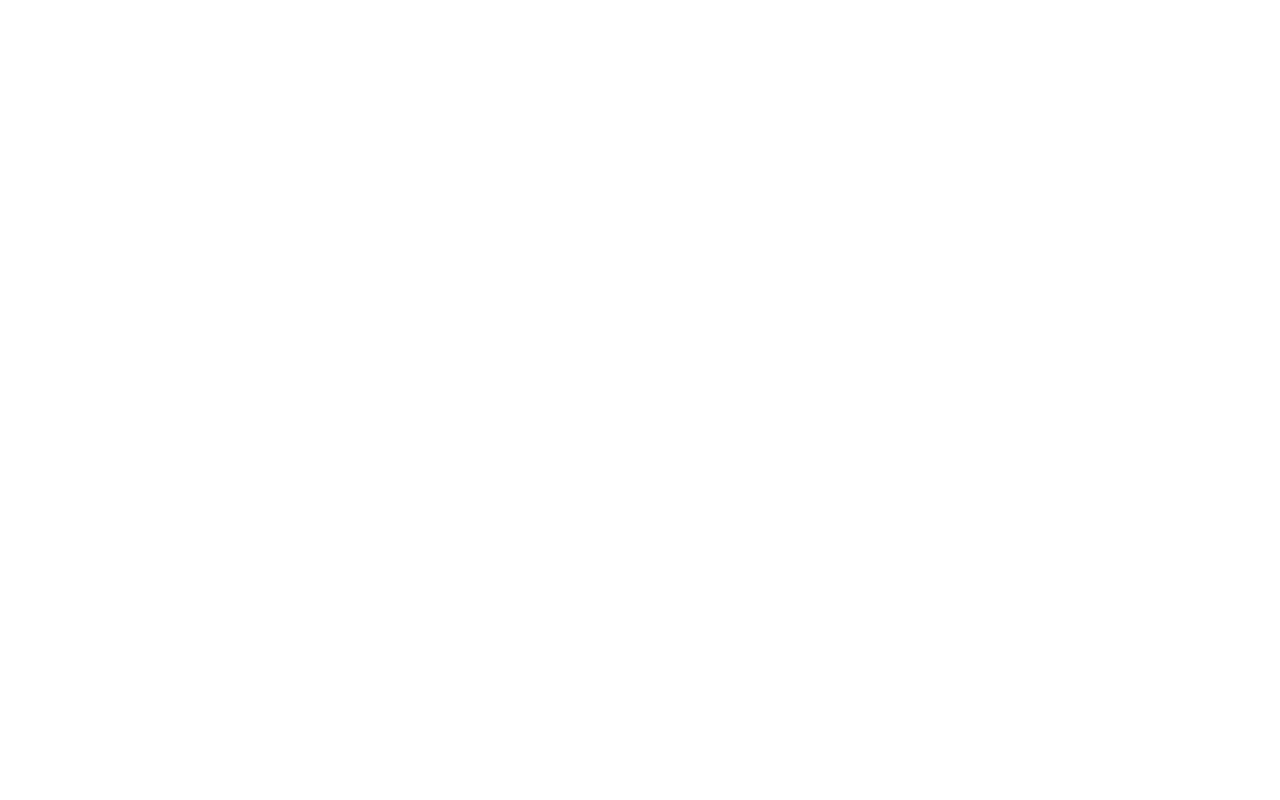
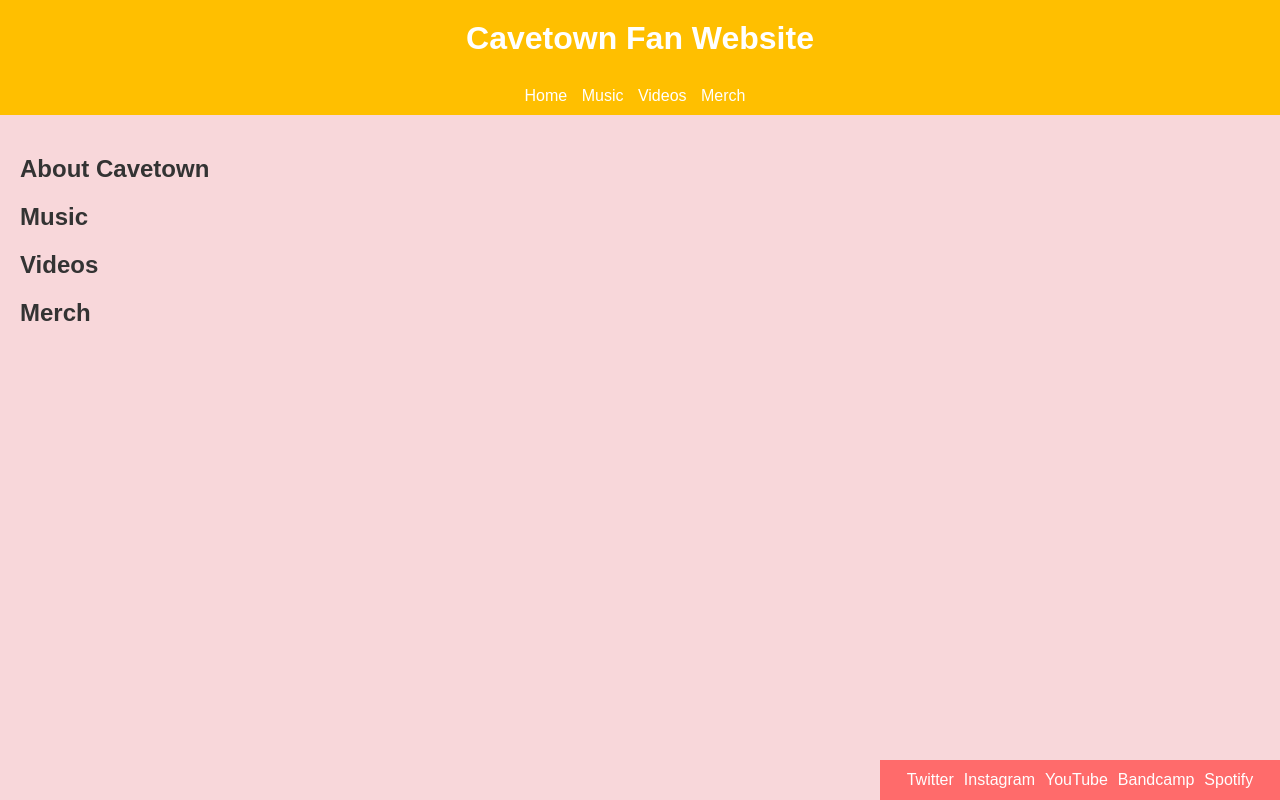
Before and after one commit to ThomasH03/WebDev-Project, a plain HTML site: page Website/index.html in a window 1280 px wide. Drawn offline with Linux system fonts and the light colour scheme.

Commit message:
Template Created
I have designed a basic template based off one of my figma designs (im not fully sure about the colours yet but i can always change it late), it contains the header, footer and a content section with the stuff in the content area being the stuff for each page.

I also done some CSS for things like colouring and positioning of everything.

Also added some basic things like a non functional nav bar, the social media links and the colours.

```diff
--- a/Website/index.html
+++ b/Website/index.html
@@ -1,11 +1,37 @@
 <!DOCTYPE html>
-<html lang="en">
+<html>
 <head>
-    <link rel="stylesheet" type="text/css" href="styles.css" />
-    <title>Favorite Media</title>
+  <title>Cavetown Fan Website</title>
+  <link rel="stylesheet" type="text/css" href="styles.css">
 </head>
 <body>
+  <div class="header">
+    <h1>Cavetown Fan Website</h1>
+  </div>
 
-    <script src="index.js"></script>
+  <div class="nav">
+    <ul>
+      <li><a href="#">Home</a></li>
+      <li><a href="#">Music</a></li>
+      <li><a href="#">Videos</a></li>
+      <li><a href="#">Merch</a></li>
+    </ul>
+  </div>
+
+  <div class="content">
+    <h2>About Cavetown</h2>
+    <h2>Music</h2>
+    <h2>Videos</h2>
+    <h2>Merch</h2>
+
+  <div class="social-media">
+    <ul class="social-media">
+      <li><a href="https://twitter.com/cavetown">Twitter</a></li>
+      <li><a href="https://www.instagram.com/lemon.socks/">Instagram</a></li>
+      <li><a href="https://www.youtube.com/channel/UCj_Y-xJ2DRDGP4ilfzplCOw">YouTube</a></li>
+      <li><a href="https://cavetown.bandcamp.com/">Bandcamp</a></li>
+      <li><a href="https://open.spotify.com/artist/2hR4h1Cao2ueuI7Cx9c7V8">Spotify</a></li>
+    </ul>
+  </div>
 </body>
 </html>
--- a/Website/styles.css
+++ b/Website/styles.css
@@ -0,0 +1,95 @@
+body {
+  font-family: Arial, sans-serif;
+  background-color: #FAFA33; /* Yellow */
+  margin: 0;
+  padding: 0;
+}
+
+.html {
+  color: #333333; /* Gray */
+}
+
+.header {
+  background-color: #FFBF00; /* Orange */
+  padding: 20px;
+  text-align: center;
+}
+
+.header h1 {
+  color: #FFFFFF; /* White */
+  margin: 0;
+}
+
+.nav {
+  background-color: #FFBF00; /* Orange */
+  padding: 10px 0;
+  text-align: center;
+}
+
+.nav ul {
+  list-style-type: none;
+  margin: 0;
+  padding: 0;
+}
+
+.nav ul li {
+  display: inline;
+  margin-right: 10px;
+}
+
+.nav ul li a {
+  text-decoration: none;
+  color: #fff; /* White */
+}
+
+.nav ul li a:hover {
+  color: #FF6B6B; /* Very Light Red */
+}
+
+.content {
+  position: fixed;
+  width: 100%;
+  padding: 20px;
+  background-color: #F8D7DA; /* Light pink */
+  height: 815px;
+}
+
+.content h2 {
+  color: #333333; /* Dark gray */
+}
+
+.social-media {
+  position: fixed;
+  font-size: 12px;
+  padding: 20px;
+  background-color: #FF6B6B; /* Very Light Red */
+  height: 40px;
+  width: 400px;
+  bottom: 0px;
+  right: 0px;
+  list-style: none;
+  padding: 0;
+  margin: 0;
+  font-size: medium;
+  display: flex;
+  justify-content: center;
+  align-items: center;
+}
+
+.social-media li {
+  display: inline-block;
+  margin-right: 10px;
+}
+
+.social-media li:last-child {
+  margin-right: 0;
+}
+
+.social-media li a {
+  text-decoration: none;
+  color: #fff; /* White */
+}
+
+.social-media li a:hover {
+  color: #FFBF00; /* Yellow */
+}
```
